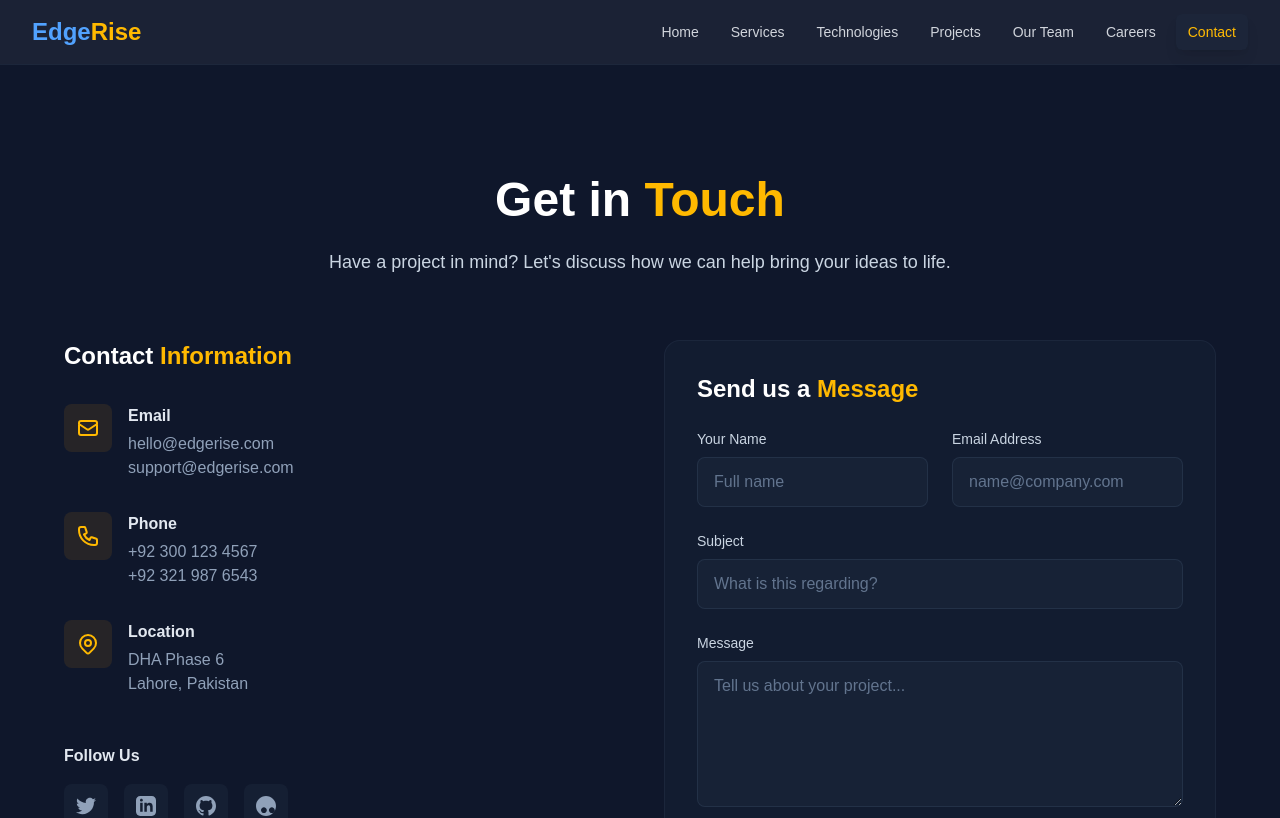
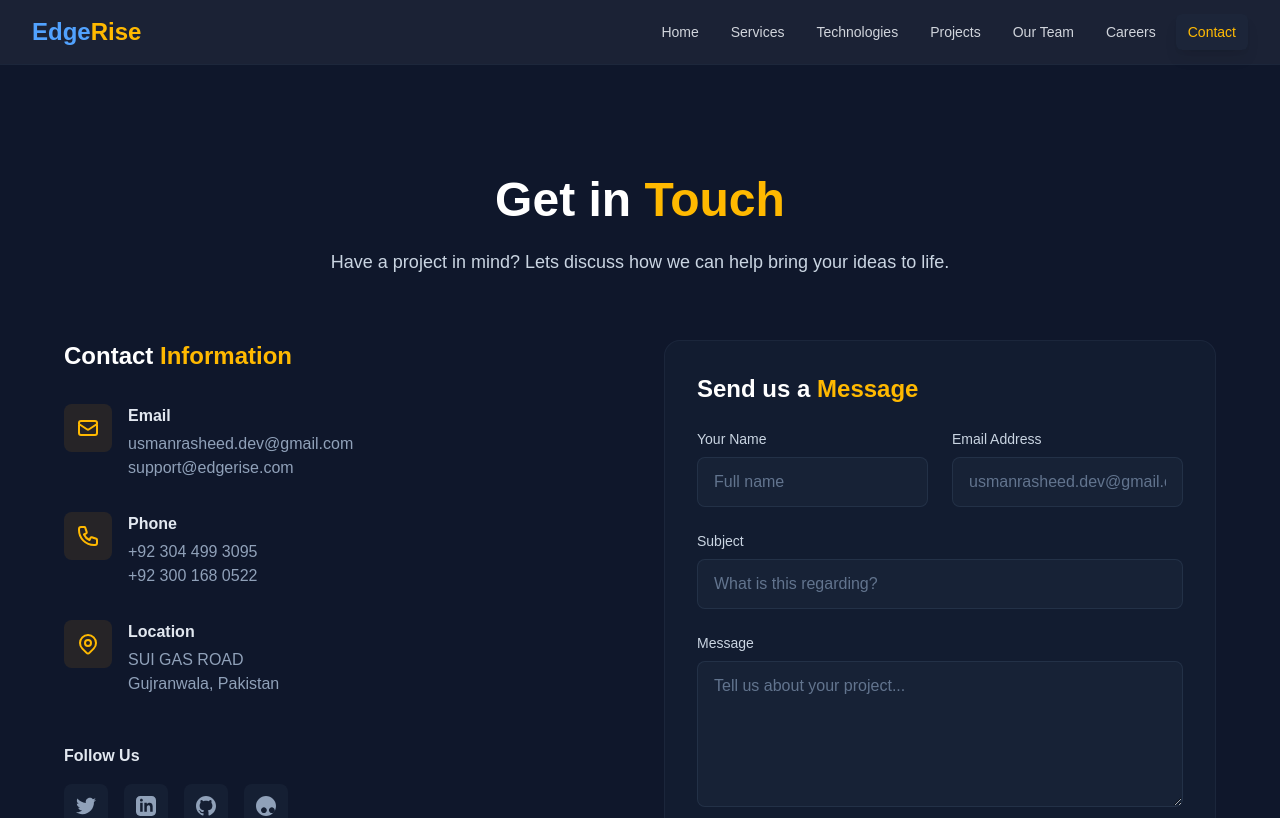
Before and after one commit to usmanrasheeddev/CryVon_Tech, a Next.js app: page /contact in a window 1280 px wide. Shown: the top 818 px of the page. Built offline with nearby package versions, Linux system fonts and the light colour scheme.

Commit message:
Update new

```diff
--- a/app/components/Careers.js
+++ b/app/components/Careers.js
@@ -13,7 +13,7 @@ export default function Careers() {
       type: "Full-time",
       location: "Lahore, Pakistan",
       experience: "3-5 years",
-      description: "We're looking for an experienced React developer to join our frontend team and help build innovative web applications.",
+      description: "We are looking for an experienced React developer to join our frontend team and help build innovative web applications.",
       requirements: [
         "Strong experience with React.js and Next.js",
         "Proficiency in JavaScript/TypeScript",
--- a/app/components/Contact.js
+++ b/app/components/Contact.js
@@ -35,7 +35,7 @@ export default function Contact() {
             Get in <span className="text-amber-400">Touch</span>
           </h2>
           <p className="text-lg text-slate-300 max-w-2xl mx-auto">
-            Have a project in mind? Let's discuss how we can help bring your ideas to life.
+            Have a project in mind? Lets discuss how we can help bring your ideas to life.
           </p>
         </div>
 
@@ -53,7 +53,7 @@ export default function Contact() {
                 </div>
                 <div>
                   <h4 className="font-semibold text-slate-200">Email</h4>
-                  <p className="text-slate-400 mt-1">hello@edgerise.com</p>
+                  <p className="text-slate-400 mt-1">usmanrasheed.dev@gmail.com</p>
                   <p className="text-slate-400">support@edgerise.com</p>
                 </div>
               </div>
@@ -66,8 +66,8 @@ export default function Contact() {
                 </div>
                 <div>
                   <h4 className="font-semibold text-slate-200">Phone</h4>
-                  <p className="text-slate-400 mt-1">+92 300 123 4567</p>
-                  <p className="text-slate-400">+92 321 987 6543</p>
+                  <p className="text-slate-400 mt-1">+92 304 499 3095</p>
+                  <p className="text-slate-400">+92 300 168 0522</p>
                 </div>
               </div>
 
@@ -80,8 +80,8 @@ export default function Contact() {
                 </div>
                 <div>
                   <h4 className="font-semibold text-slate-200">Location</h4>
-                  <p className="text-slate-400 mt-1">DHA Phase 6</p>
-                  <p className="text-slate-400">Lahore, Pakistan</p>
+                  <p className="text-slate-400 mt-1">SUI GAS ROAD</p>
+                  <p className="text-slate-400">Gujranwala, Pakistan</p>
                 </div>
               </div>
             </div>
@@ -120,7 +120,7 @@ export default function Contact() {
 
             {submitStatus === 'success' && (
               <div className="bg-green-500/10 border border-green-500/30 text-green-400 p-4 rounded-lg mb-6">
-                Thank you for your message! We'll get back to you within 24 hours.
+                Thank you for your message! Well get back to you within 24 hours.
               </div>
             )}
 
@@ -153,7 +153,7 @@ export default function Contact() {
                     required
                     type="email"
                     className="w-full rounded-lg bg-slate-800/50 border border-slate-700/50 px-4 py-3 text-slate-200 placeholder-slate-500 focus:outline-none focus:ring-2 focus:ring-amber-500/50 focus:border-amber-500/30 transition-colors duration-300"
-                    placeholder="name@company.com"
+                    placeholder="usmanrasheed.dev@gmail.com"
                   />
                 </div>
               </div>
--- a/app/components/Hero.js
+++ b/app/components/Hero.js
@@ -281,7 +281,7 @@ useEffect(() => {
               <h3 className="text-slate-200 font-semibold mb-4">Contact Info</h3>
               <ul className="space-y-2 text-slate-400 text-sm">
                 <li>usmanrasheed.dev@gmail.com</li>
-                <li>+92 3044993095</li>
+                <li>+92 304 499 3095</li>
                 <li>Gujranwala, Pakistan</li>
               </ul>
             </div>
```
